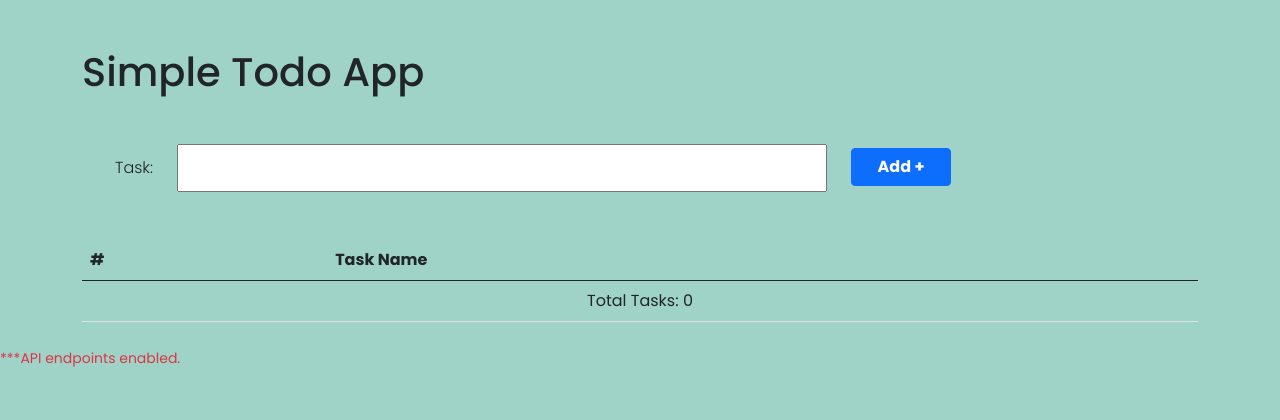
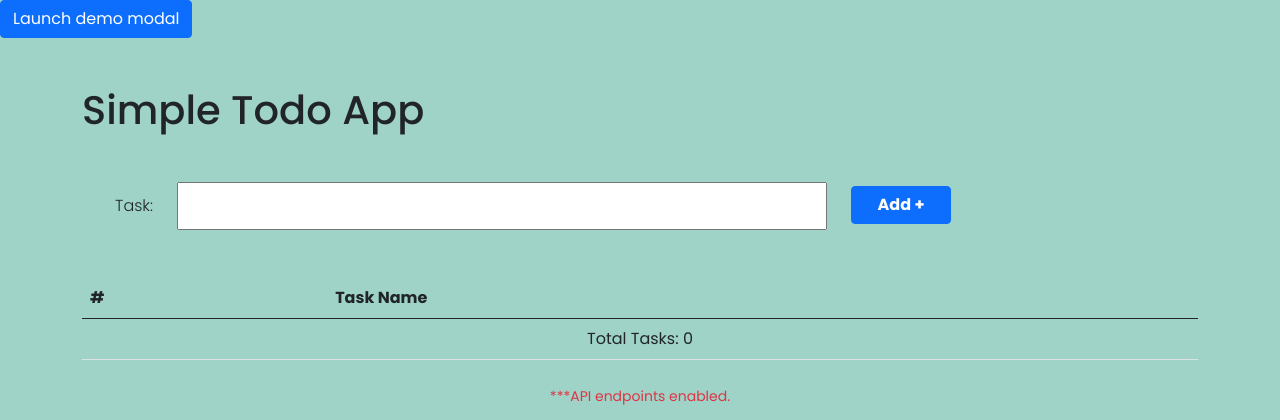
Before and after one commit to Ashraf840/Simple-Todo-App-V2.1, a Django app: page / in a window 1280 px wide. Shown: the top 420 px of the page. Run offline with Django 3.2, Linux system fonts and the light colour scheme; data that the repository does not hold is empty.

Commit message:
Modified HTML templating & modals

```diff
--- a/templates/base.html
+++ b/templates/base.html
@@ -8,6 +8,13 @@
 
 </head>
 <body>
+
+    <!-- header -->
+    {% block headerContent %} {% endblock %}
+
+    <!-- modal -->
+    {% block modalContent %} {% endblock %}
+
     <div class="container mt-5 mb-4">
         {% block content %} {% endblock %}
     </div>
--- /dev/null
+++ b/templates/includes/alltodos_header.html
@@ -0,0 +1,8 @@
+<!DOCTYPE html>
+
+<header>
+    <!-- Button trigger modal -->
+    <button type="button" class="btn btn-primary" data-bs-toggle="modal" data-bs-target="#exampleModal">
+        Launch demo modal
+    </button>
+</header>
--- a/templates/includes/footer.html
+++ b/templates/includes/footer.html
@@ -2,16 +2,17 @@
 
     <footer>
         <center>
-
+            <span>
+                <small class="text-danger">
+                    <b>***API endpoints enabled.</b>
+                </small>
+            </span>
         </center>
-        <span>
-            <small class="text-danger">
-                <b>***API endpoints enabled.</b>
-            </small>
-        </span>
     </footer>
 
 </body>
     <script src="https://cdn.jsdelivr.net/npm/bootstrap@5.0.1/dist/js/bootstrap.bundle.min.js" integrity="sha384-gtEjrD/SeCtmISkJkNUaaKMoLD0//ElJ19smozuHV6z3Iehds+3Ulb9Bn9Plx0x4" crossorigin="anonymous"></script>
 
+    <!-- javascript -->
+    {% block jsContent %} {% endblock %}
 </html>
--- /dev/null
+++ b/templates/includes/modals/modalTest.html
@@ -0,0 +1,20 @@
+<!DOCTYPE html>
+
+<!-- Modal -->
+<div class="modal fade" id="exampleModal" tabindex="-1" aria-labelledby="exampleModalLabel" aria-hidden="true">
+    <div class="modal-dialog">
+        <div class="modal-content">
+        <div class="modal-header">
+            <h5 class="modal-title" id="exampleModalLabel">Modal title</h5>
+            <button type="button" class="btn-close" data-bs-dismiss="modal" aria-label="Close"></button>
+        </div>
+        <div class="modal-body">
+            ...
+        </div>
+        <div class="modal-footer">
+            <button type="button" class="btn btn-secondary" data-bs-dismiss="modal">Close</button>
+            <button type="button" class="btn btn-primary">Save changes</button>
+        </div>
+        </div>
+    </div>
+</div>
--- a/templates/todo/alltodos.html
+++ b/templates/todo/alltodos.html
@@ -6,6 +6,17 @@
 
 {% block stylesheet %}
   <link rel="stylesheet" href="{% static 'css/alltodos.css' %}">
+{% endblock %}
+
+
+<!-- header -->
+{% block headerContent %}
+    {% include 'includes/alltodos_header.html' %}
+{% endblock %}
+
+<!-- modal -->
+{% block modalContent %}
+  {% include 'includes/modals/modalTest.html' %}
 {% endblock %}
 
 
@@ -115,3 +126,10 @@
 
 
 {% endblock %}
+
+
+
+<!-- javascript -->
+{% block jsContent %}
+  <!-- <script src="https://code.jquery.com/jquery-3.6.0.min.js" integrity="sha256-/xUj+3OJU5yExlq6GSYGSHk7tPXikynS7ogEvDej/m4=" crossorigin="anonymous"></script> -->
+{% endblock %}
--- a/todoapp/views.py
+++ b/todoapp/views.py
@@ -7,7 +7,7 @@ from django.core.paginator import Paginator
 
 # Create your views here.
 def allTodos(request):      # Retrieve, Create
-    tasks = MyTodo.objects.all()
+    tasks = MyTodo.objects.order_by('-id')      # display latest task at the beginning
     form = TodoForm()
 
     tasksNum = len(tasks)  # dict length/ total num of row in db
@@ -16,7 +16,7 @@ def allTodos(request):      # Retrieve, Create
     tasksList = tasks
     paginator = Paginator(tasksList, 5)         # display per page = 5
     page = request.GET.get('page')              # get the page num from the URL
-    tasks = paginator.get_page(page)     # append all the linked pages to "tasks" queryset
+    tasks = paginator.get_page(page)            # append all the linked pages to "tasks" queryset
 
     if request.method == 'POST':
         form = TodoForm(request.POST)
```
Lines whose indentation alone changed are shown as unchanged.
